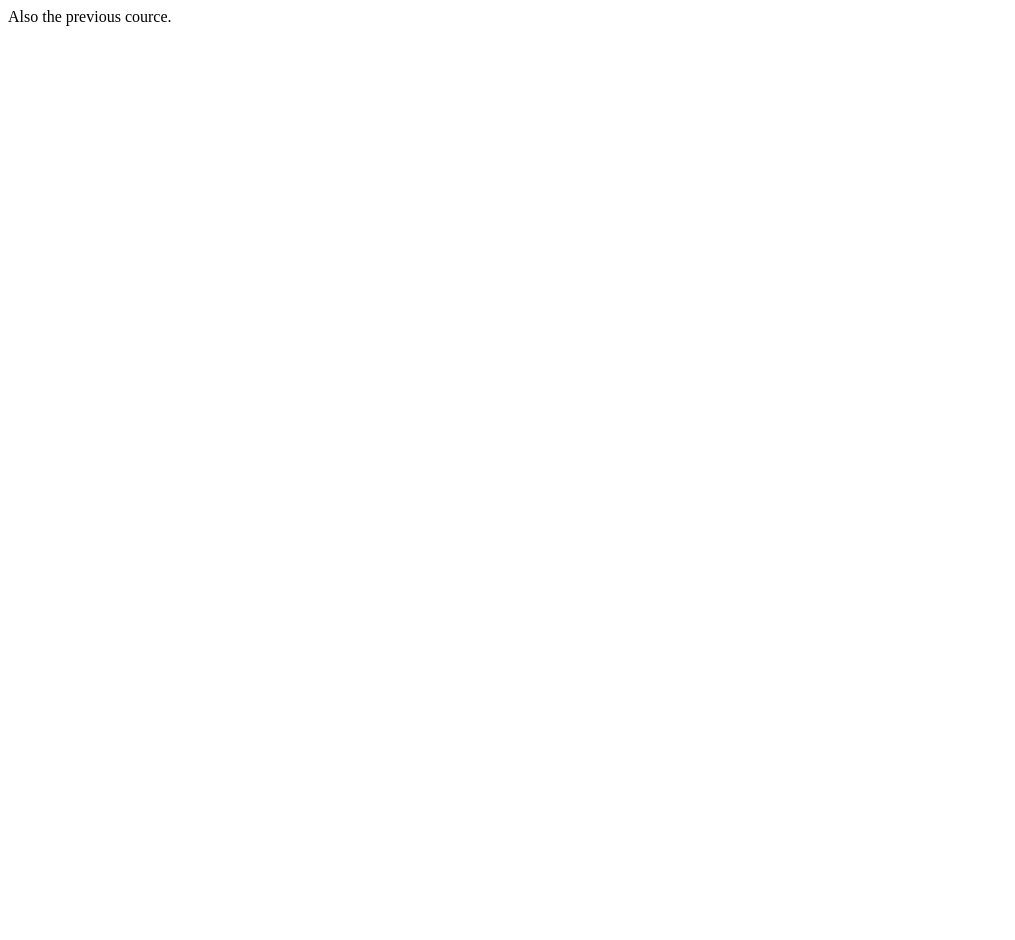
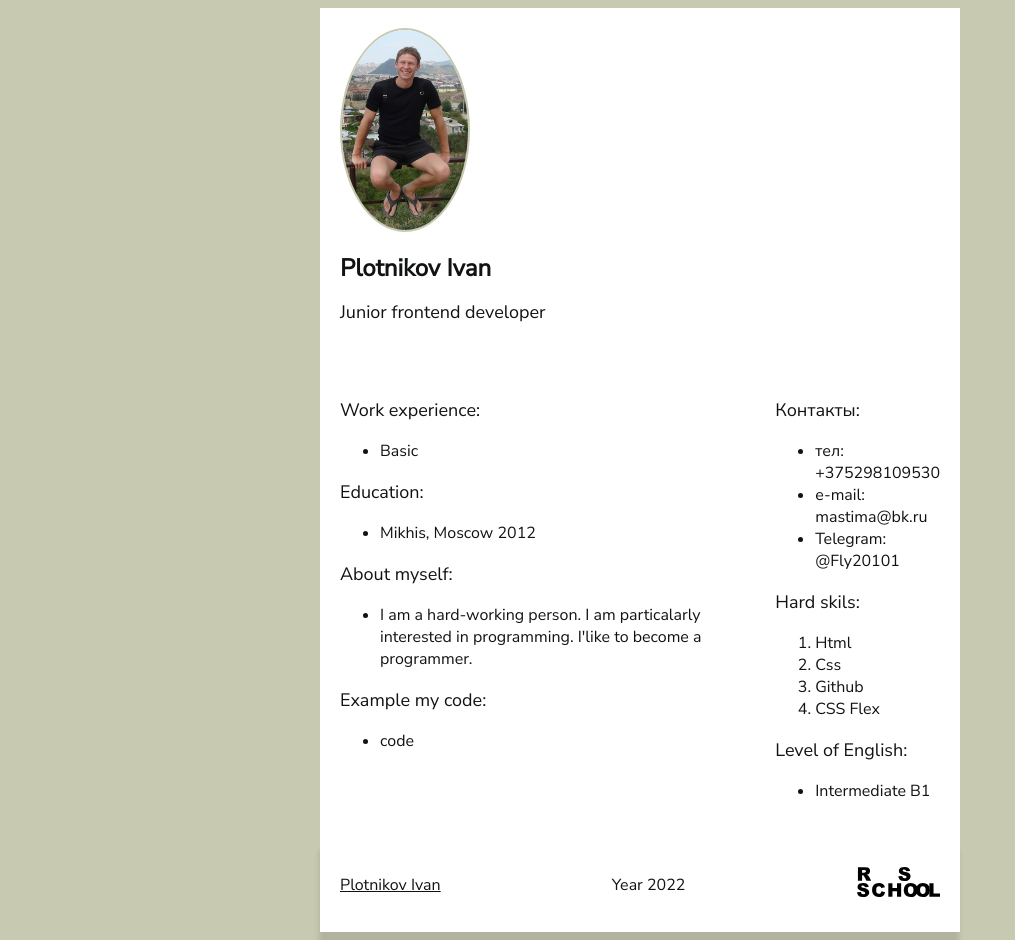
Before and after one commit to mastimaRSS/rsschool-cv, a plain HTML site: page index.html in a window 1280 px wide. Shown: the whole page, without its empty margins (0-1015 px from the left). Before the commit the page ends 800 px from the top, so only its background shows below. Drawn offline with Linux system fonts and the light colour scheme.

Commit message:
init: CV3

```diff
--- a/index.html
+++ b/index.html
@@ -1,3 +1,78 @@
-<p>
-    <p class="feature-text">Also the previous cource. </p>
-</p>
+<!DOCTYPE html>
+<html lang="en">
+<head>
+    <style></style>
+    <meta charset="UTF-8">
+    <meta http-equiv="X-UA-Compatible" content="IE=edge">
+    <meta name="viewport" content="width=device-width, initial-scale=1.0">
+    <title> #CV 3</title>
+    <link rel="stylesheet" href="style.css">
+</head>
+<body>
+    <header class="header">
+        <img src="cat.jpg" alt="logo" class="header-img" height="200">
+        <h1> Plotnikov Ivan</h1>
+        <h2>Junior frontend developer</h2>
+    </header>
+    <main class="main">
+        <div class="left-side">
+            <section class="work">
+            <h2>Work experience:</h2>
+            <ul>
+                <li>Basic</li>
+            </ul>
+            </section>
+            <section class="Education">
+             <h2>Education:</h2>
+               <ul>
+               <li> Mikhis, Moscow 2012</li>
+               </ul>
+            </section>
+            <section class="summary">
+                <h2>About myself:</h2>
+                <ul>
+                <li>I am a hard-working person. I am particalarly interested in programming. I'like to become a programmer.</li>
+                </ul>
+            </section>
+            <section class="code">
+                <h2>Example my code:</h2>
+                <ul>
+                    <li>code</li>
+                </ul>
+            </section>
+        </div>
+        <aside class="right-side">
+            <section class="contact">
+                <h2>Контакты:</h2>
+                <ul>
+                    <li>тел: +375298109530</li>
+                    <li>e-mail: mastima@bk.ru</li>
+                    <li>Telegram: @Fly20101</li>
+                </ul>
+            </section>
+            <section class="hard-skils">
+                <h2>Hard skils:</h2>
+                <ol>
+            <li>Html</li>
+            <li>Css</li>
+            <li>Github</li>
+            <li>CSS Flex</li>
+            </ol>
+            </section>
+            <section class="english-knowledge">
+                <h2>Level of English:</h2>
+                  <ul>
+                  <li>Intermediate B1</li>
+                  </ul>
+            </section>
+        </aside>
+    </main>
+    <footer class="footer">
+        <a href="https://github.com/mastimaRSS">Plotnikov Ivan</a>
+        <p>Year 2022</p>
+        <a href="https://rs.school/">
+            <img src="rs_school.svg" alt="логотип школы rsschool" height="30">
+        </a>
+    </footer>
+</body>
+</html>
--- a/style.css
+++ b/style.css
@@ -0,0 +1,56 @@
+@font-face {
+    font-family: "Nunito Sans-bold";
+    src: url("NunitoSans-Bold.ttf") format("truetype");
+    font-style: normal;
+    font-weight: bold;
+    }
+    @font-face {
+    font-family: "Nunito Sans-Regular";
+    src: url("NunitoSans-Regular.ttf") format("truetype");
+    font-style: normal;
+    font-weight: normal;
+    }
+html {
+    font-family: "Nunito Sans-Regular", sans-serif;
+    background-color: #c7c9b0;
+}
+* {
+    color:  #101214;
+}
+h1 {
+   font-weight: bold;
+    font-size: 24px;
+    line-height: 28px;
+}
+h2 {
+    font-weight: normal;
+    font-size: 18px;
+    line-height: 28px;
+}
+.header {
+    padding: 20px;
+    background-color: #ffffff;
+  width: 600px;
+  margin: 0 auto;
+}
+.main {
+    padding: 20px;
+    background-color: #ffffff;
+    display: flex;
+    width: 600px;
+    margin: 0 auto;
+}
+.footer {
+    box-shadow: -1px 13px 5px 0px rgba(50, 50, 50, 0.14);
+    padding: 20px;
+    background-color: #ffffff;
+    display: flex;
+    justify-content: space-between;
+    align-items: center;
+    width: 600px;
+    margin: 0 auto;
+}
+.header-img {
+    border-radius: 50%;
+    border: 2px solid #c7c9b0;
+}
```
Also changed, not shown: NunitoSans-Bold.ttf (added), NunitoSans-Regular.ttf (added), cat.jpg (added), rs_school.svg (added).
